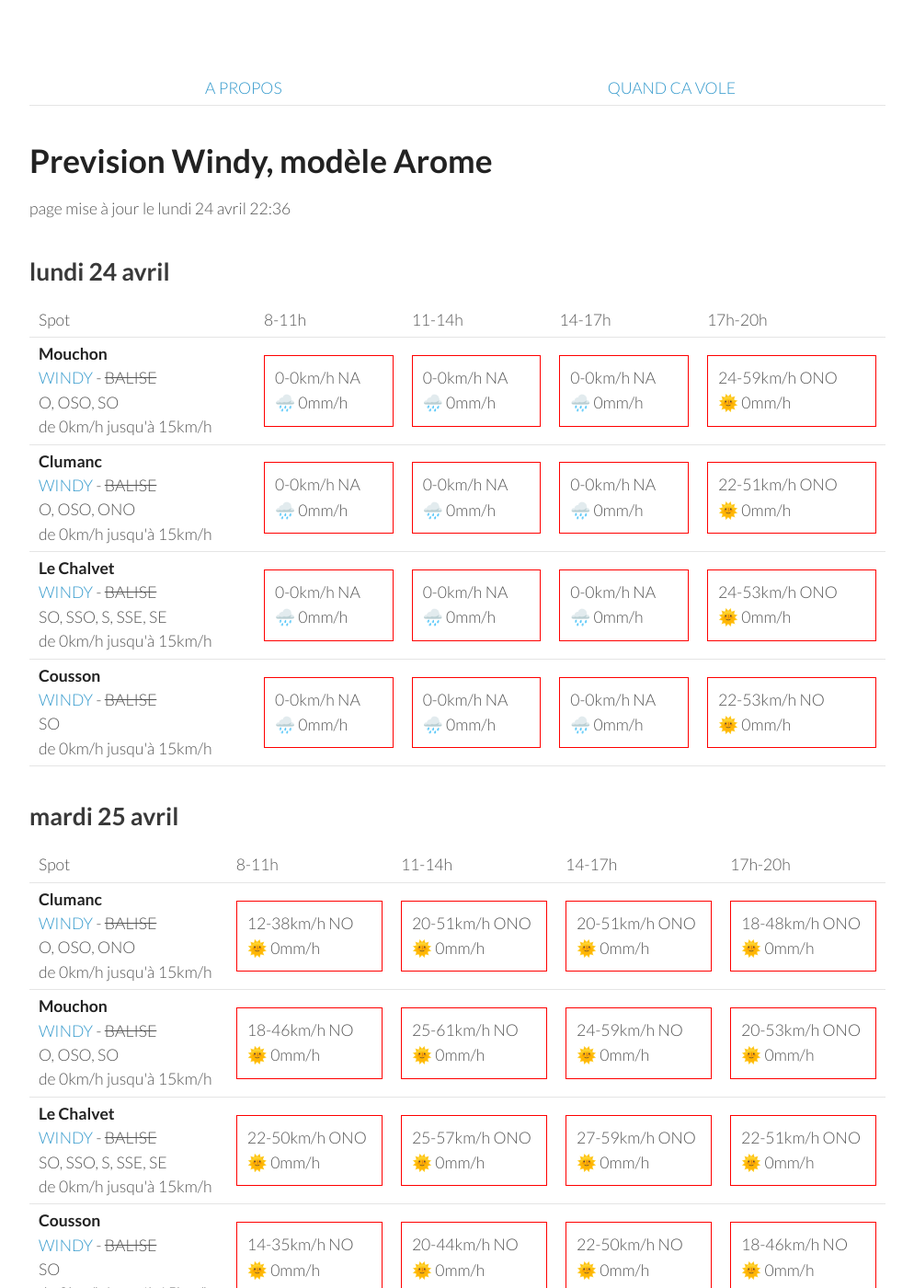
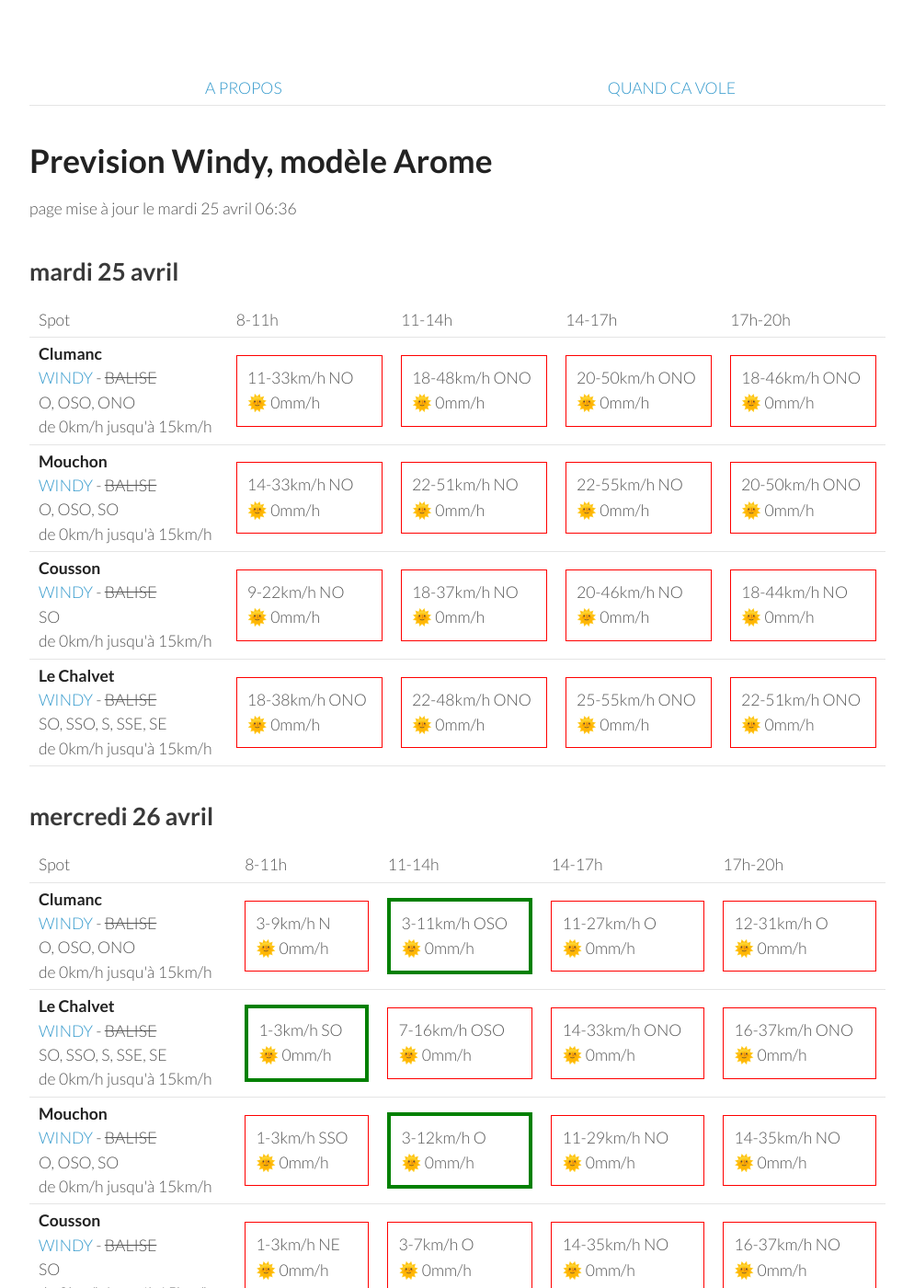
Before and after one commit to parapente-dans-le-nord/parapente-dans-le-nord.github.io, a Jekyll site: the page built from saint_andre.markdown, in a window 1280 px wide and 1400 px high. Shown: the whole window at 92% size, without its empty margins (26-1020 px from the left). Built offline with Jekyll 4.4.1, drawn with Linux system fonts in a browser that asks for light colours; some of the changed text lies outside the part shown.

Commit message:
update index.markdown

```diff
--- a/saint_andre.markdown
+++ b/saint_andre.markdown
@@ -7,60 +7,8 @@ title:  "Tous les spots"
 {: .links}
 
 # Prevision Windy, modèle Arome
-page mise à jour le lundi 24 avril 22:36
+page mise à jour le mardi 25 avril 06:36
 
-## lundi 24 avril
-
-{::nomarkdown}
-<table>
-  <tbody>
-    <tr>
-      <td>Spot</td>
-      <td>8-11h</td>
-      <td>11-14h</td>
-      <td>14-17h</td>
-      <td>17h-20h</td>
-    </tr>
-<tr>
-        <td><strong>Mouchon</strong><br><a href="https://windy.com/43.992/6.424?43.878,6.425,10,m:eSuaglR">WINDY</a> - <span class="no-balise"> BALISE </span><br> <span class="vent-favorable">O, OSO, SO</span><br><span class="force-vent">de 0km/h jusqu'à 15km/h</span> </td>
-
-            <td><div class="not-flyable"><p>0-0km/h NA</p><p>🌧️ 0mm/h</p></div></td>
-            <td><div class="not-flyable"><p>0-0km/h NA</p><p>🌧️ 0mm/h</p></div></td>
-            <td><div class="not-flyable"><p>0-0km/h NA</p><p>🌧️ 0mm/h</p></div></td>
-            <td><div class="not-flyable"><p>24-59km/h ONO</p><p>🌞 0mm/h</p></div></td>
-
-    </tr>
-<tr>
-        <td><strong>Clumanc</strong><br><a href="https://windy.com/44.027/6.402?43.914,6.403,10,m:eSxaglP">WINDY</a> - <span class="no-balise"> BALISE </span><br> <span class="vent-favorable">O, OSO, ONO</span><br><span class="force-vent">de 0km/h jusqu'à 15km/h</span> </td>
-
-            <td><div class="not-flyable"><p>0-0km/h NA</p><p>🌧️ 0mm/h</p></div></td>
-            <td><div class="not-flyable"><p>0-0km/h NA</p><p>🌧️ 0mm/h</p></div></td>
-            <td><div class="not-flyable"><p>0-0km/h NA</p><p>🌧️ 0mm/h</p></div></td>
-            <td><div class="not-flyable"><p>22-51km/h ONO</p><p>🌞 0mm/h</p></div></td>
-
-    </tr>
-<tr>
-        <td><strong>Le Chalvet</strong><br><a href="https://windy.com/43.979/6.480?43.866,6.480,10,m:eSsaglX">WINDY</a> - <span class="no-balise"> BALISE </span><br> <span class="vent-favorable">SO, SSO, S, SSE, SE</span><br><span class="force-vent">de 0km/h jusqu'à 15km/h</span> </td>
-
-            <td><div class="not-flyable"><p>0-0km/h NA</p><p>🌧️ 0mm/h</p></div></td>
-            <td><div class="not-flyable"><p>0-0km/h NA</p><p>🌧️ 0mm/h</p></div></td>
-            <td><div class="not-flyable"><p>0-0km/h NA</p><p>🌧️ 0mm/h</p></div></td>
-            <td><div class="not-flyable"><p>24-53km/h ONO</p><p>🌞 0mm/h</p></div></td>
-
-    </tr>
-<tr>
-        <td><strong>Cousson</strong><br><a href="https://windy.com/44.054/6.240?43.940,6.241,10,m:eSAaglz">WINDY</a> - <span class="no-balise"> BALISE </span><br> <span class="vent-favorable">SO</span><br><span class="force-vent">de 0km/h jusqu'à 15km/h</span> </td>
-
-            <td><div class="not-flyable"><p>0-0km/h NA</p><p>🌧️ 0mm/h</p></div></td>
-            <td><div class="not-flyable"><p>0-0km/h NA</p><p>🌧️ 0mm/h</p></div></td>
-            <td><div class="not-flyable"><p>0-0km/h NA</p><p>🌧️ 0mm/h</p></div></td>
-            <td><div class="not-flyable"><p>22-53km/h NO</p><p>🌞 0mm/h</p></div></td>
-
-    </tr>
-
-</tbody>
-</table>
-{:/}
 ## mardi 25 avril
 
 {::nomarkdown}
@@ -76,40 +24,40 @@ page mise à jour le lundi 24 avril 22:36
 <tr>
         <td><strong>Clumanc</strong><br><a href="https://windy.com/44.027/6.402?43.914,6.403,10,m:eSxaglP">WINDY</a> - <span class="no-balise"> BALISE </span><br> <span class="vent-favorable">O, OSO, ONO</span><br><span class="force-vent">de 0km/h jusqu'à 15km/h</span> </td>
 
-            <td><div class="not-flyable"><p>12-38km/h NO</p><p>🌞 0mm/h</p></div></td>
-            <td><div class="not-flyable"><p>20-51km/h ONO</p><p>🌞 0mm/h</p></div></td>
-            <td><div class="not-flyable"><p>20-51km/h ONO</p><p>🌞 0mm/h</p></div></td>
+            <td><div class="not-flyable"><p>11-33km/h NO</p><p>🌞 0mm/h</p></div></td>
             <td><div class="not-flyable"><p>18-48km/h ONO</p><p>🌞 0mm/h</p></div></td>
+            <td><div class="not-flyable"><p>20-50km/h ONO</p><p>🌞 0mm/h</p></div></td>
+            <td><div class="not-flyable"><p>18-46km/h ONO</p><p>🌞 0mm/h</p></div></td>
 
 
     </tr>
 <tr>
         <td><strong>Mouchon</strong><br><a href="https://windy.com/43.992/6.424?43.878,6.425,10,m:eSuaglR">WINDY</a> - <span class="no-balise"> BALISE </span><br> <span class="vent-favorable">O, OSO, SO</span><br><span class="force-vent">de 0km/h jusqu'à 15km/h</span> </td>
 
-            <td><div class="not-flyable"><p>18-46km/h NO</p><p>🌞 0mm/h</p></div></td>
-            <td><div class="not-flyable"><p>25-61km/h NO</p><p>🌞 0mm/h</p></div></td>
-            <td><div class="not-flyable"><p>24-59km/h NO</p><p>🌞 0mm/h</p></div></td>
-            <td><div class="not-flyable"><p>20-53km/h ONO</p><p>🌞 0mm/h</p></div></td>
+            <td><div class="not-flyable"><p>14-33km/h NO</p><p>🌞 0mm/h</p></div></td>
+            <td><div class="not-flyable"><p>22-51km/h NO</p><p>🌞 0mm/h</p></div></td>
+            <td><div class="not-flyable"><p>22-55km/h NO</p><p>🌞 0mm/h</p></div></td>
+            <td><div class="not-flyable"><p>20-50km/h ONO</p><p>🌞 0mm/h</p></div></td>
+
+
+    </tr>
+<tr>
+        <td><strong>Cousson</strong><br><a href="https://windy.com/44.054/6.240?43.940,6.241,10,m:eSAaglz">WINDY</a> - <span class="no-balise"> BALISE </span><br> <span class="vent-favorable">SO</span><br><span class="force-vent">de 0km/h jusqu'à 15km/h</span> </td>
+
+            <td><div class="not-flyable"><p>9-22km/h NO</p><p>🌞 0mm/h</p></div></td>
+            <td><div class="not-flyable"><p>18-37km/h NO</p><p>🌞 0mm/h</p></div></td>
+            <td><div class="not-flyable"><p>20-46km/h NO</p><p>🌞 0mm/h</p></div></td>
+            <td><div class="not-flyable"><p>18-44km/h NO</p><p>🌞 0mm/h</p></div></td>
 
 
     </tr>
 <tr>
         <td><strong>Le Chalvet</strong><br><a href="https://windy.com/43.979/6.480?43.866,6.480,10,m:eSsaglX">WINDY</a> - <span class="no-balise"> BALISE </span><br> <span class="vent-favorable">SO, SSO, S, SSE, SE</span><br><span class="force-vent">de 0km/h jusqu'à 15km/h</span> </td>
 
-            <td><div class="not-flyable"><p>22-50km/h ONO</p><p>🌞 0mm/h</p></div></td>
-            <td><div class="not-flyable"><p>25-57km/h ONO</p><p>🌞 0mm/h</p></div></td>
-            <td><div class="not-flyable"><p>27-59km/h ONO</p><p>🌞 0mm/h</p></div></td>
+            <td><div class="not-flyable"><p>18-38km/h ONO</p><p>🌞 0mm/h</p></div></td>
+            <td><div class="not-flyable"><p>22-48km/h ONO</p><p>🌞 0mm/h</p></div></td>
+            <td><div class="not-flyable"><p>25-55km/h ONO</p><p>🌞 0mm/h</p></div></td>
             <td><div class="not-flyable"><p>22-51km/h ONO</p><p>🌞 0mm/h</p></div></td>
-
-
-    </tr>
-<tr>
-        <td><strong>Cousson</strong><br><a href="https://windy.com/44.054/6.240?43.940,6.241,10,m:eSAaglz">WINDY</a> - <span class="no-balise"> BALISE </span><br> <span class="vent-favorable">SO</span><br><span class="force-vent">de 0km/h jusqu'à 15km/h</span> </td>
-
-            <td><div class="not-flyable"><p>14-35km/h NO</p><p>🌞 0mm/h</p></div></td>
-            <td><div class="not-flyable"><p>20-44km/h NO</p><p>🌞 0mm/h</p></div></td>
-            <td><div class="not-flyable"><p>22-50km/h NO</p><p>🌞 0mm/h</p></div></td>
-            <td><div class="not-flyable"><p>18-46km/h NO</p><p>🌞 0mm/h</p></div></td>
 
 
     </tr>
@@ -130,42 +78,42 @@ page mise à jour le lundi 24 avril 22:36
       <td>17h-20h</td>
     </tr>
 <tr>
-        <td><strong>Le Chalvet</strong><br><a href="https://windy.com/43.979/6.480?43.866,6.480,10,m:eSsaglX">WINDY</a> - <span class="no-balise"> BALISE </span><br> <span class="vent-favorable">SO, SSO, S, SSE, SE</span><br><span class="force-vent">de 0km/h jusqu'à 15km/h</span> </td>
+        <td><strong>Clumanc</strong><br><a href="https://windy.com/44.027/6.402?43.914,6.403,10,m:eSxaglP">WINDY</a> - <span class="no-balise"> BALISE </span><br> <span class="vent-favorable">O, OSO, ONO</span><br><span class="force-vent">de 0km/h jusqu'à 15km/h</span> </td>
 
-            <td><div class="flyable"><p>1-5km/h SSE</p><p>🌞 0mm/h</p></div></td>
-            <td><div class="not-flyable"><p>7-25km/h O</p><p>🌞 0mm/h</p></div></td>
-            <td><div class="not-flyable"><p>16-44km/h ONO</p><p>🌞 0mm/h</p></div></td>
-            <td><div class="not-flyable"><p>16-46km/h ONO</p><p>🌞 0mm/h</p></div></td>
+            <td><div class="not-flyable"><p>3-9km/h N</p><p>🌞 0mm/h</p></div></td>
+            <td><div class="flyable"><p>3-11km/h OSO</p><p>🌞 0mm/h</p></div></td>
+            <td><div class="not-flyable"><p>11-27km/h O</p><p>🌞 0mm/h</p></div></td>
+            <td><div class="not-flyable"><p>12-31km/h O</p><p>🌞 0mm/h</p></div></td>
 
 
     </tr>
 <tr>
-        <td><strong>Clumanc</strong><br><a href="https://windy.com/44.027/6.402?43.914,6.403,10,m:eSxaglP">WINDY</a> - <span class="no-balise"> BALISE </span><br> <span class="vent-favorable">O, OSO, ONO</span><br><span class="force-vent">de 0km/h jusqu'à 15km/h</span> </td>
+        <td><strong>Le Chalvet</strong><br><a href="https://windy.com/43.979/6.480?43.866,6.480,10,m:eSsaglX">WINDY</a> - <span class="no-balise"> BALISE </span><br> <span class="vent-favorable">SO, SSO, S, SSE, SE</span><br><span class="force-vent">de 0km/h jusqu'à 15km/h</span> </td>
 
-            <td><div class="not-flyable"><p>1-3km/h ENE</p><p>🌞 0mm/h</p></div></td>
-            <td><div class="not-flyable"><p>9-27km/h O</p><p>🌞 0mm/h</p></div></td>
-            <td><div class="not-flyable"><p>16-44km/h O</p><p>🌞 0mm/h</p></div></td>
-            <td><div class="not-flyable"><p>16-48km/h ONO</p><p>🌞 0mm/h</p></div></td>
+            <td><div class="flyable"><p>1-3km/h SO</p><p>🌞 0mm/h</p></div></td>
+            <td><div class="not-flyable"><p>7-16km/h OSO</p><p>🌞 0mm/h</p></div></td>
+            <td><div class="not-flyable"><p>14-33km/h ONO</p><p>🌞 0mm/h</p></div></td>
+            <td><div class="not-flyable"><p>16-37km/h ONO</p><p>🌞 0mm/h</p></div></td>
 
 
     </tr>
 <tr>
         <td><strong>Mouchon</strong><br><a href="https://windy.com/43.992/6.424?43.878,6.425,10,m:eSuaglR">WINDY</a> - <span class="no-balise"> BALISE </span><br> <span class="vent-favorable">O, OSO, SO</span><br><span class="force-vent">de 0km/h jusqu'à 15km/h</span> </td>
 
-            <td><div class="not-flyable"><p>3-3km/h SSO</p><p>🌞 0mm/h</p></div></td>
-            <td><div class="not-flyable"><p>7-25km/h O</p><p>🌞 0mm/h</p></div></td>
-            <td><div class="not-flyable"><p>16-44km/h ONO</p><p>🌞 0mm/h</p></div></td>
-            <td><div class="not-flyable"><p>16-46km/h ONO</p><p>🌞 0mm/h</p></div></td>
+            <td><div class="not-flyable"><p>1-3km/h SSO</p><p>🌞 0mm/h</p></div></td>
+            <td><div class="flyable"><p>3-12km/h O</p><p>🌞 0mm/h</p></div></td>
+            <td><div class="not-flyable"><p>11-29km/h NO</p><p>🌞 0mm/h</p></div></td>
+            <td><div class="not-flyable"><p>14-35km/h NO</p><p>🌞 0mm/h</p></div></td>
 
 
     </tr>
 <tr>
         <td><strong>Cousson</strong><br><a href="https://windy.com/44.054/6.240?43.940,6.241,10,m:eSAaglz">WINDY</a> - <span class="no-balise"> BALISE </span><br> <span class="vent-favorable">SO</span><br><span class="force-vent">de 0km/h jusqu'à 15km/h</span> </td>
 
-            <td><div class="not-flyable"><p>3-3km/h O</p><p>🌞 0mm/h</p></div></td>
-            <td><div class="not-flyable"><p>7-24km/h ONO</p><p>🌞 0mm/h</p></div></td>
-            <td><div class="not-flyable"><p>12-37km/h ONO</p><p>🌞 0mm/h</p></div></td>
-            <td><div class="not-flyable"><p>14-37km/h ONO</p><p>🌞 0mm/h</p></div></td>
+            <td><div class="not-flyable"><p>1-3km/h NE</p><p>🌞 0mm/h</p></div></td>
+            <td><div class="not-flyable"><p>3-7km/h O</p><p>🌞 0mm/h</p></div></td>
+            <td><div class="not-flyable"><p>14-35km/h NO</p><p>🌞 0mm/h</p></div></td>
+            <td><div class="not-flyable"><p>16-37km/h NO</p><p>🌞 0mm/h</p></div></td>
 
 
     </tr>
@@ -188,40 +136,40 @@ page mise à jour le lundi 24 avril 22:36
 <tr>
         <td><strong>Mouchon</strong><br><a href="https://windy.com/43.992/6.424?43.878,6.425,10,m:eSuaglR">WINDY</a> - <span class="no-balise"> BALISE </span><br> <span class="vent-favorable">O, OSO, SO</span><br><span class="force-vent">de 0km/h jusqu'à 15km/h</span> </td>
 
-            <td><div class="not-flyable"><p>1-16km/h NNE</p><p>🌞 0mm/h</p></div></td>
-            <td><div class="not-flyable"><p>5-20km/h OSO</p><p>🌞 0mm/h</p></div></td>
-            <td><div class="not-flyable"><p>12-38km/h O</p><p>🌞 0mm/h</p></div></td>
-            <td><div class="not-flyable"><p>14-42km/h O</p><p>🌞 0mm/h</p></div></td>
+            <td><div class="not-flyable"><p>1-16km/h N</p><p>🌞 0mm/h</p></div></td>
+            <td><div class="not-flyable"><p>7-22km/h O</p><p>🌞 0mm/h</p></div></td>
+            <td><div class="not-flyable"><p>14-40km/h O</p><p>🌞 0mm/h</p></div></td>
+            <td><div class="not-flyable"><p>14-40km/h O</p><p>🌞 0mm/h</p></div></td>
 
 
     </tr>
 <tr>
         <td><strong>Clumanc</strong><br><a href="https://windy.com/44.027/6.402?43.914,6.403,10,m:eSxaglP">WINDY</a> - <span class="no-balise"> BALISE </span><br> <span class="vent-favorable">O, OSO, ONO</span><br><span class="force-vent">de 0km/h jusqu'à 15km/h</span> </td>
 
-            <td><div class="not-flyable"><p>1-16km/h NE</p><p>🌞 0mm/h</p></div></td>
-            <td><div class="not-flyable"><p>5-22km/h OSO</p><p>🌞 0mm/h</p></div></td>
-            <td><div class="not-flyable"><p>12-37km/h O</p><p>🌞 0mm/h</p></div></td>
+            <td><div class="not-flyable"><p>1-16km/h NNE</p><p>🌞 0mm/h</p></div></td>
+            <td><div class="not-flyable"><p>7-24km/h O</p><p>🌞 0mm/h</p></div></td>
             <td><div class="not-flyable"><p>14-40km/h O</p><p>🌞 0mm/h</p></div></td>
+            <td><div class="not-flyable"><p>12-42km/h O</p><p>🌞 0mm/h</p></div></td>
 
 
     </tr>
 <tr>
         <td><strong>Cousson</strong><br><a href="https://windy.com/44.054/6.240?43.940,6.241,10,m:eSAaglz">WINDY</a> - <span class="no-balise"> BALISE </span><br> <span class="vent-favorable">SO</span><br><span class="force-vent">de 0km/h jusqu'à 15km/h</span> </td>
 
-            <td><div class="not-flyable"><p>3-12km/h E</p><p>🌞 0mm/h</p></div></td>
-            <td><div class="not-flyable"><p>5-18km/h O</p><p>🌞 0mm/h</p></div></td>
-            <td><div class="not-flyable"><p>9-29km/h OSO</p><p>🌞 0mm/h</p></div></td>
-            <td><div class="not-flyable"><p>14-38km/h OSO</p><p>🌞 0mm/h</p></div></td>
+            <td><div class="not-flyable"><p>5-12km/h E</p><p>🌞 0mm/h</p></div></td>
+            <td><div class="not-flyable"><p>5-20km/h O</p><p>🌞 0mm/h</p></div></td>
+            <td><div class="not-flyable"><p>12-33km/h OSO</p><p>🌞 0mm/h</p></div></td>
+            <td><div class="not-flyable"><p>12-38km/h OSO</p><p>🌞 0mm/h</p></div></td>
 
 
     </tr>
 <tr>
         <td><strong>Le Chalvet</strong><br><a href="https://windy.com/43.979/6.480?43.866,6.480,10,m:eSsaglX">WINDY</a> - <span class="no-balise"> BALISE </span><br> <span class="vent-favorable">SO, SSO, S, SSE, SE</span><br><span class="force-vent">de 0km/h jusqu'à 15km/h</span> </td>
 
-            <td><div class="not-flyable"><p>1-18km/h N</p><p>🌞 0mm/h</p></div></td>
-            <td><div class="not-flyable"><p>3-18km/h SO</p><p>🌞 0mm/h</p></div></td>
-            <td><div class="not-flyable"><p>14-40km/h O</p><p>🌞 0mm/h</p></div></td>
-            <td><div class="not-flyable"><p>16-44km/h ONO</p><p>🌞 0mm/h</p></div></td>
+            <td><div class="not-flyable"><p>1-16km/h N</p><p>🌞 0mm/h</p></div></td>
+            <td><div class="not-flyable"><p>5-20km/h OSO</p><p>🌞 0mm/h</p></div></td>
+            <td><div class="not-flyable"><p>14-42km/h O</p><p>🌞 0mm/h</p></div></td>
+            <td><div class="not-flyable"><p>14-44km/h O</p><p>🌞 0mm/h</p></div></td>
 
 
     </tr>
@@ -244,8 +192,8 @@ page mise à jour le lundi 24 avril 22:36
 <tr>
         <td><strong>Clumanc</strong><br><a href="https://windy.com/44.027/6.402?43.914,6.403,10,m:eSxaglP">WINDY</a> - <span class="no-balise"> BALISE </span><br> <span class="vent-favorable">O, OSO, ONO</span><br><span class="force-vent">de 0km/h jusqu'à 15km/h</span> </td>
 
-            <td><div class="not-flyable"><p>1-18km/h NNE</p><p>🌞 0mm/h</p></div></td>
-            <td><div class="not-flyable"><p>11-33km/h O</p><p>🌞 0mm/h</p></div></td>
+            <td><div class="not-flyable"><p>1-16km/h N</p><p>🌞 0mm/h</p></div></td>
+            <td><div class="not-flyable"><p>11-31km/h O</p><p>🌞 0mm/h</p></div></td>
             <td><div class="not-flyable"><p>16-50km/h O</p><p>🌞 0mm/h</p></div></td>
             <td><div class="not-flyable"><p>18-51km/h ONO</p><p>🌞 0mm/h</p></div></td>
 
@@ -254,7 +202,7 @@ page mise à jour le lundi 24 avril 22:36
 <tr>
         <td><strong>Mouchon</strong><br><a href="https://windy.com/43.992/6.424?43.878,6.425,10,m:eSuaglR">WINDY</a> - <span class="no-balise"> BALISE </span><br> <span class="vent-favorable">O, OSO, SO</span><br><span class="force-vent">de 0km/h jusqu'à 15km/h</span> </td>
 
-            <td><div class="not-flyable"><p>1-16km/h NO</p><p>🌞 0mm/h</p></div></td>
+            <td><div class="not-flyable"><p>1-14km/h NO</p><p>🌞 0mm/h</p></div></td>
             <td><div class="not-flyable"><p>11-33km/h ONO</p><p>🌞 0mm/h</p></div></td>
             <td><div class="not-flyable"><p>18-50km/h O</p><p>🌞 0mm/h</p></div></td>
             <td><div class="not-flyable"><p>18-50km/h ONO</p><p>🌞 0mm/h</p></div></td>
@@ -264,8 +212,8 @@ page mise à jour le lundi 24 avril 22:36
 <tr>
         <td><strong>Cousson</strong><br><a href="https://windy.com/44.054/6.240?43.940,6.241,10,m:eSAaglz">WINDY</a> - <span class="no-balise"> BALISE </span><br> <span class="vent-favorable">SO</span><br><span class="force-vent">de 0km/h jusqu'à 15km/h</span> </td>
 
-            <td><div class="not-flyable"><p>5-14km/h ENE</p><p>🌞 0mm/h</p></div></td>
-            <td><div class="not-flyable"><p>7-22km/h O</p><p>🌞 0mm/h</p></div></td>
+            <td><div class="not-flyable"><p>3-14km/h ENE</p><p>🌞 0mm/h</p></div></td>
+            <td><div class="not-flyable"><p>5-22km/h OSO</p><p>🌞 0mm/h</p></div></td>
             <td><div class="not-flyable"><p>12-35km/h OSO</p><p>🌞 0mm/h</p></div></td>
             <td><div class="not-flyable"><p>12-37km/h O</p><p>🌞 0mm/h</p></div></td>
 
@@ -274,7 +222,7 @@ page mise à jour le lundi 24 avril 22:36
 <tr>
         <td><strong>Le Chalvet</strong><br><a href="https://windy.com/43.979/6.480?43.866,6.480,10,m:eSsaglX">WINDY</a> - <span class="no-balise"> BALISE </span><br> <span class="vent-favorable">SO, SSO, S, SSE, SE</span><br><span class="force-vent">de 0km/h jusqu'à 15km/h</span> </td>
 
-            <td><div class="not-flyable"><p>3-18km/h NO</p><p>🌞 0mm/h</p></div></td>
+            <td><div class="not-flyable"><p>3-16km/h NNO</p><p>🌞 0mm/h</p></div></td>
             <td><div class="not-flyable"><p>12-35km/h ONO</p><p>🌞 0mm/h</p></div></td>
             <td><div class="not-flyable"><p>18-51km/h ONO</p><p>🌞 0mm/h</p></div></td>
             <td><div class="not-flyable"><p>18-50km/h ONO</p><p>🌞 0mm/h</p></div></td>
```
